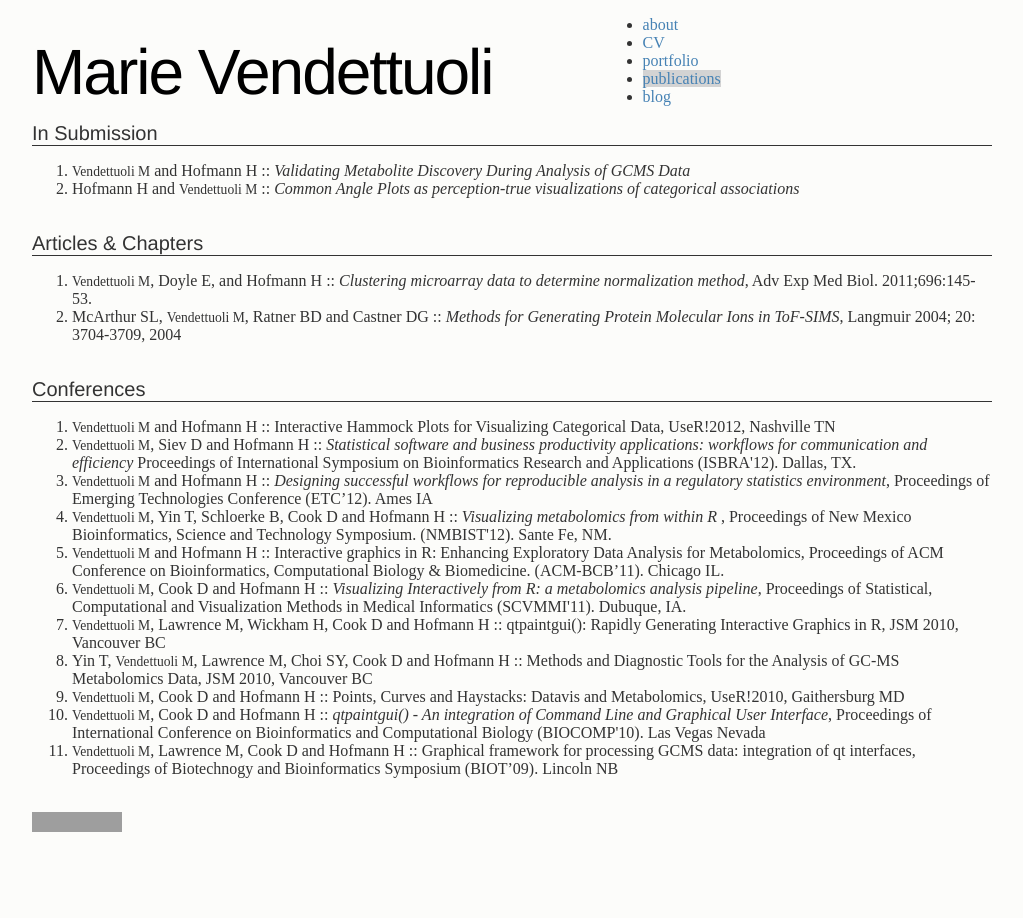
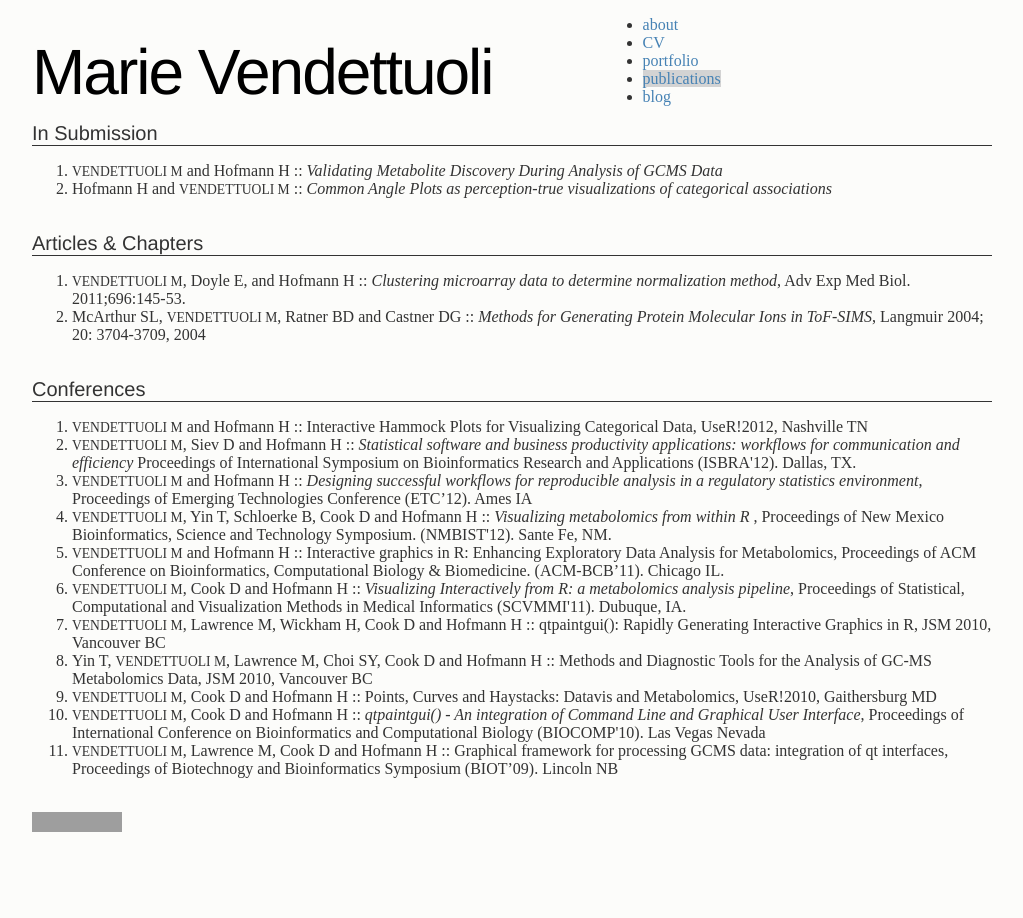
Before and after one commit to mariev/studiousmarie, a Jekyll site: the page built from p/pubs.md, in a window 1280 px wide. Shown: the whole page, without its empty margins (128-1151 px from the left). Built offline with Jekyll 4.4.1, drawn with Linux system fonts in a browser that asks for light colours; Markdown is read by kramdown in place of the engine named in the settings; grey boxes are pictures that could not be loaded.

Commit message:
Update style.css

```diff
--- a/media/css/style.css
+++ b/media/css/style.css
@@ -215,6 +215,6 @@ blockquote:after {
 
 #author{
   font-size:0.85em;
-  font-transform:uppercase;
+  text-transform:uppercase;
 }
 }
```
